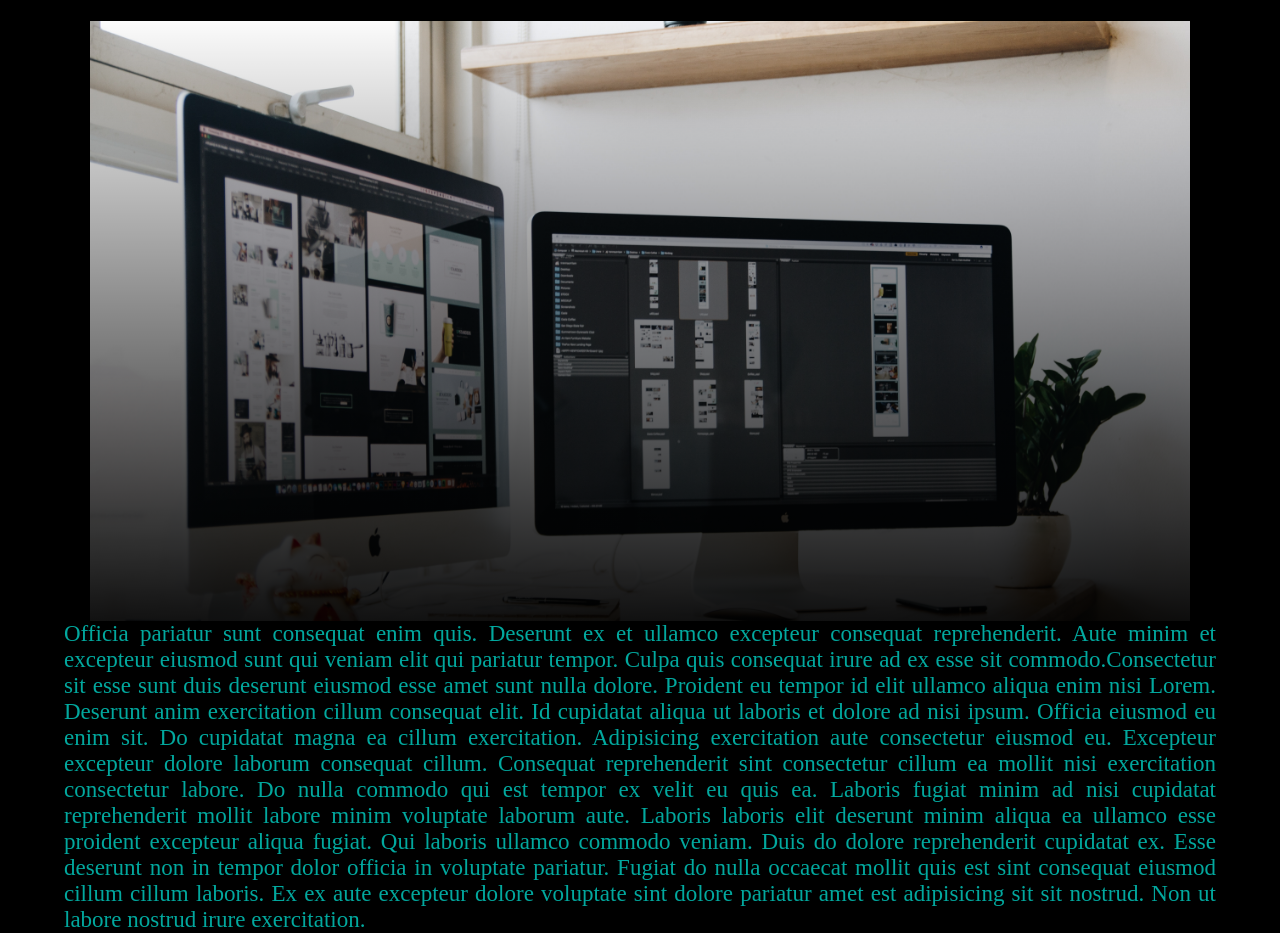
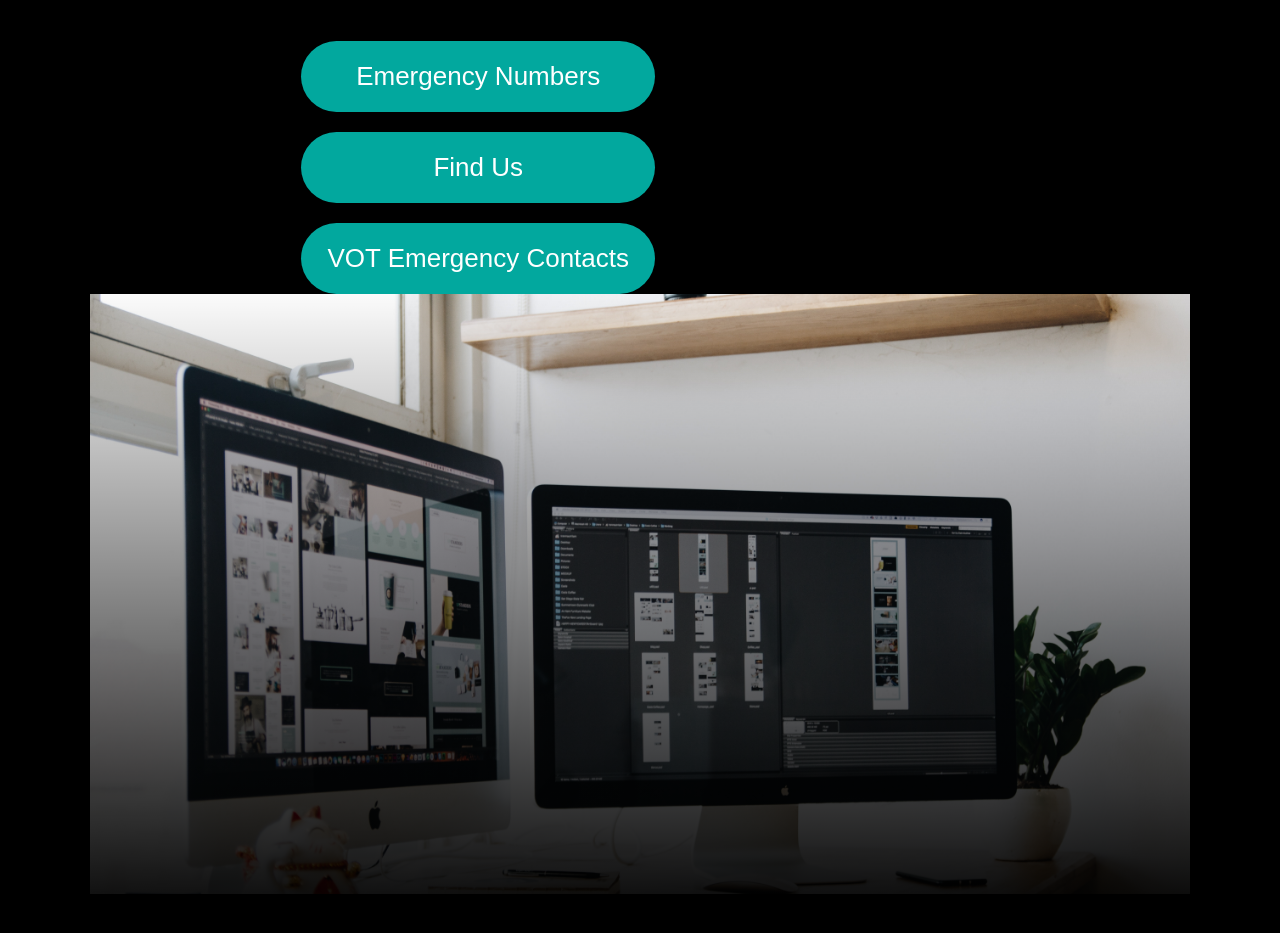
Before and after one commit to hamasaadwn/heartland, a React (Create React App) app in the folder heartland_frontend/: page /useful_tools in a window 1280 px wide. Shown: the part 260-1193 px from the top of the page. After the commit the page ends 1154 px from the top, so only its background shows below. Built offline with nearby package versions, Linux system fonts and the light colour scheme; no server answers.

Commit message:
changed activites page

```diff
--- /dev/null
+++ b/heartland_frontend/src/components/styled/form/GreenButton.style.js
@@ -0,0 +1,14 @@
+import styled from "styled-components";
+
+export const GreenButton = styled.button`
+  border: none;
+  padding: 20px 26px;
+  font-size: 26px;
+  background-color: #02a89e;
+  color: white;
+  border-radius: 37px;
+  display: block;
+  margin-top: 20px;
+  width: 354px;
+  cursor: pointer;
+`;
--- a/heartland_frontend/src/screens/activites/Activities.js
+++ b/heartland_frontend/src/screens/activites/Activities.js
@@ -1,5 +1,7 @@
 import React, { useEffect } from "react";
 import { useDispatch } from "react-redux";
+import { useTranslation } from "react-i18next";
+import { Link, useNavigate } from "react-router-dom";
 
 import {
   changeBackgroundToBlack,
@@ -7,9 +9,13 @@ import {
 } from "../../actions/rootActions";
 import { Container } from "../../components/styled/Container.style";
 import { ActivitesContainer } from "./Activities.styles";
+import { GreenButton } from "../../components/styled/form/GreenButton.style";
 
 const Activities = () => {
+  const navigate = useNavigate();
   const dispatch = useDispatch();
+  const { t } = useTranslation();
+
   useEffect(() => {
     dispatch(changeBackgroundToBlack());
     dispatch(changeNavbar("black"));
@@ -19,34 +25,17 @@ const Activities = () => {
     <Container>
       <ActivitesContainer>
         <div className="about">
-          <h1>Activities</h1>
+          <h1> {t("useful_tools")}</h1>
+          <div>
+            <GreenButton>Emergency Numbers</GreenButton>
+            <GreenButton onClick={() => navigate("/servicemap")}>
+              Find Us
+            </GreenButton>
+            <GreenButton>VOT Emergency Contacts</GreenButton>
+          </div>
         </div>
         <div className="img"></div>
-        <div className="paragraph">
-          <p>
-            Officia pariatur sunt consequat enim quis. Deserunt ex et ullamco
-            excepteur consequat reprehenderit. Aute minim et excepteur eiusmod
-            sunt qui veniam elit qui pariatur tempor. Culpa quis consequat irure
-            ad ex esse sit commodo.Consectetur sit esse sunt duis deserunt
-            eiusmod esse amet sunt nulla dolore. Proident eu tempor id elit
-            ullamco aliqua enim nisi Lorem. Deserunt anim exercitation cillum
-            consequat elit. Id cupidatat aliqua ut laboris et dolore ad nisi
-            ipsum. Officia eiusmod eu enim sit. Do cupidatat magna ea cillum
-            exercitation. Adipisicing exercitation aute consectetur eiusmod eu.
-            Excepteur excepteur dolore laborum consequat cillum. Consequat
-            reprehenderit sint consectetur cillum ea mollit nisi exercitation
-            consectetur labore. Do nulla commodo qui est tempor ex velit eu quis
-            ea. Laboris fugiat minim ad nisi cupidatat reprehenderit mollit
-            labore minim voluptate laborum aute. Laboris laboris elit deserunt
-            minim aliqua ea ullamco esse proident excepteur aliqua fugiat. Qui
-            laboris ullamco commodo veniam. Duis do dolore reprehenderit
-            cupidatat ex. Esse deserunt non in tempor dolor officia in voluptate
-            pariatur. Fugiat do nulla occaecat mollit quis est sint consequat
-            eiusmod cillum cillum laboris. Ex ex aute excepteur dolore voluptate
-            sint dolore pariatur amet est adipisicing sit sit nostrud. Non ut
-            labore nostrud irure exercitation.
-          </p>
-        </div>
+        <div className="paragraph"></div>
       </ActivitesContainer>
     </Container>
   );
--- a/heartland_frontend/src/screens/activites/Activities.styles.js
+++ b/heartland_frontend/src/screens/activites/Activities.styles.js
@@ -8,7 +8,7 @@ export const ActivitesContainer = styled.div`
   justify-content: space-around;
 
   .about {
-    color: #02a89e;
+    color: #aa1829;
     font-size: 70px;
     margin-left: 50px;
   }
```
